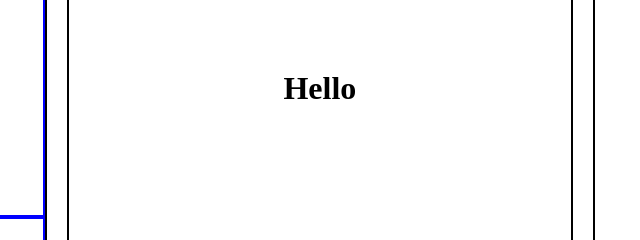
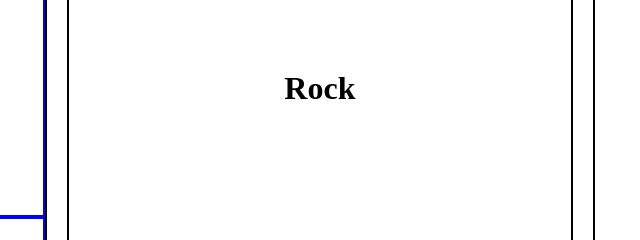
Before and after one commit to chandrababu-gowda/rock-paper-scissor, a plain HTML site: page index.html in a window 1280 px wide. Both pictures are taken after a click on the element "Rock". Shown: the part 312-552 px from the top of the page, 169-809 px from the left. Drawn offline with Linux system fonts and the light colour scheme.

Commit message:
Show the user selected value

```diff
--- a/index.html
+++ b/index.html
@@ -14,8 +14,8 @@
             <div class="selection"><h1>Paper</h1></div>
             <div class="selection"><h1>Scissor</h1></div>
         </div>
-        <div class="boxes user-selection-display"><h1>Hello</h1></div>
-        <div class="boxes computer-generated"><h1>Hello</h1></div>
+        <div class="boxes user-selection-display"></div>
+        <div class="boxes computer-generated"></div>
     </div>
     <script src="index.js"></script>
 </body>
--- a/index.js
+++ b/index.js
@@ -1,8 +1,10 @@
 let selected = document.querySelectorAll('.selection');
-let generatedText = document.querySelector('.computer-generated')
+let generatedText = document.querySelector('.computer-generated');
+let selectedText = document.querySelector('.user-selection-display')
 
 selected.forEach(ele => {
     ele.addEventListener('click',()=>{
+        selectedText.innerHTML = `<h1>${ele.innerText}</h1>`
         let generatedNum = Math.floor(Math.random()*3)+1;
         switch (generatedNum) {
             case 1:
```
